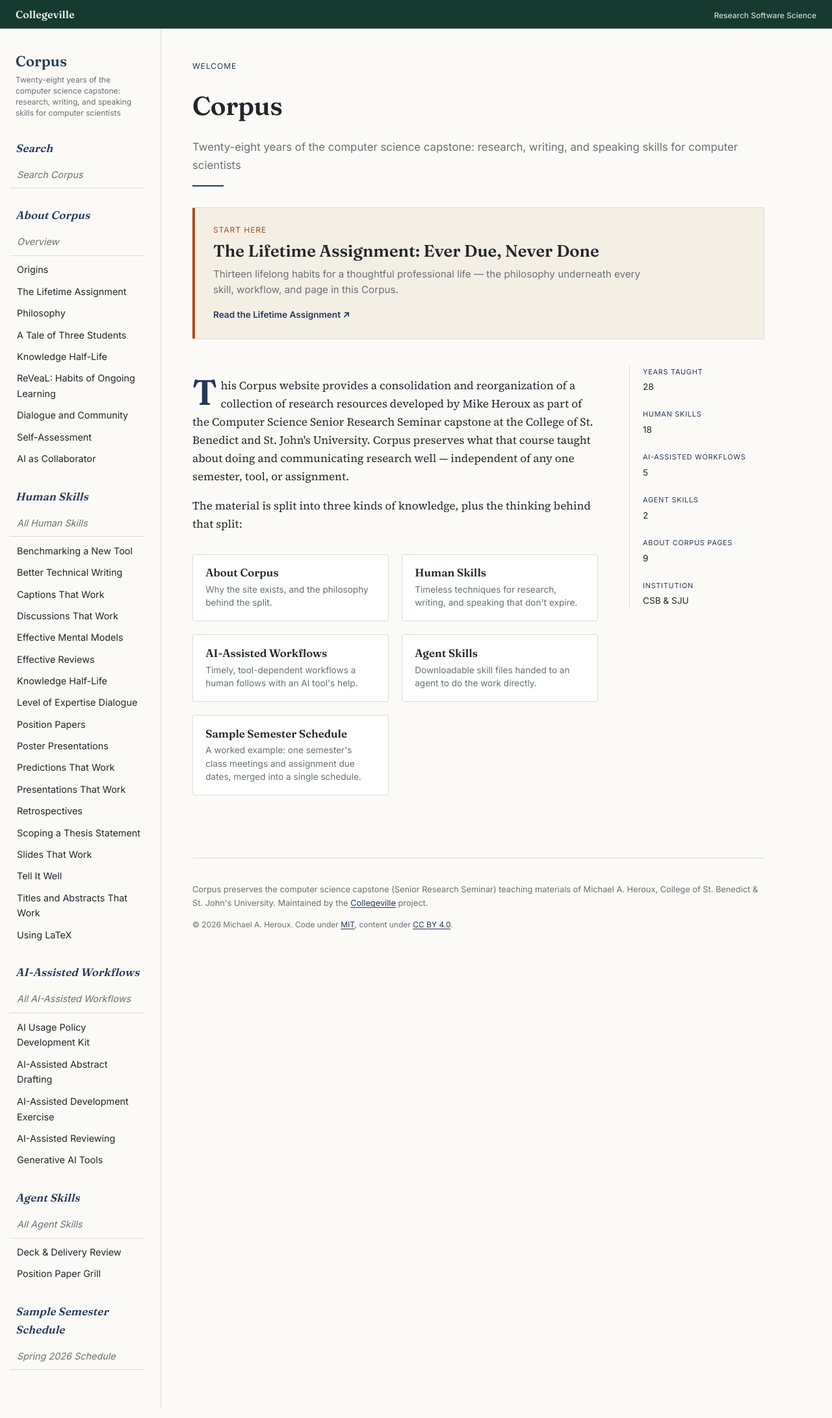
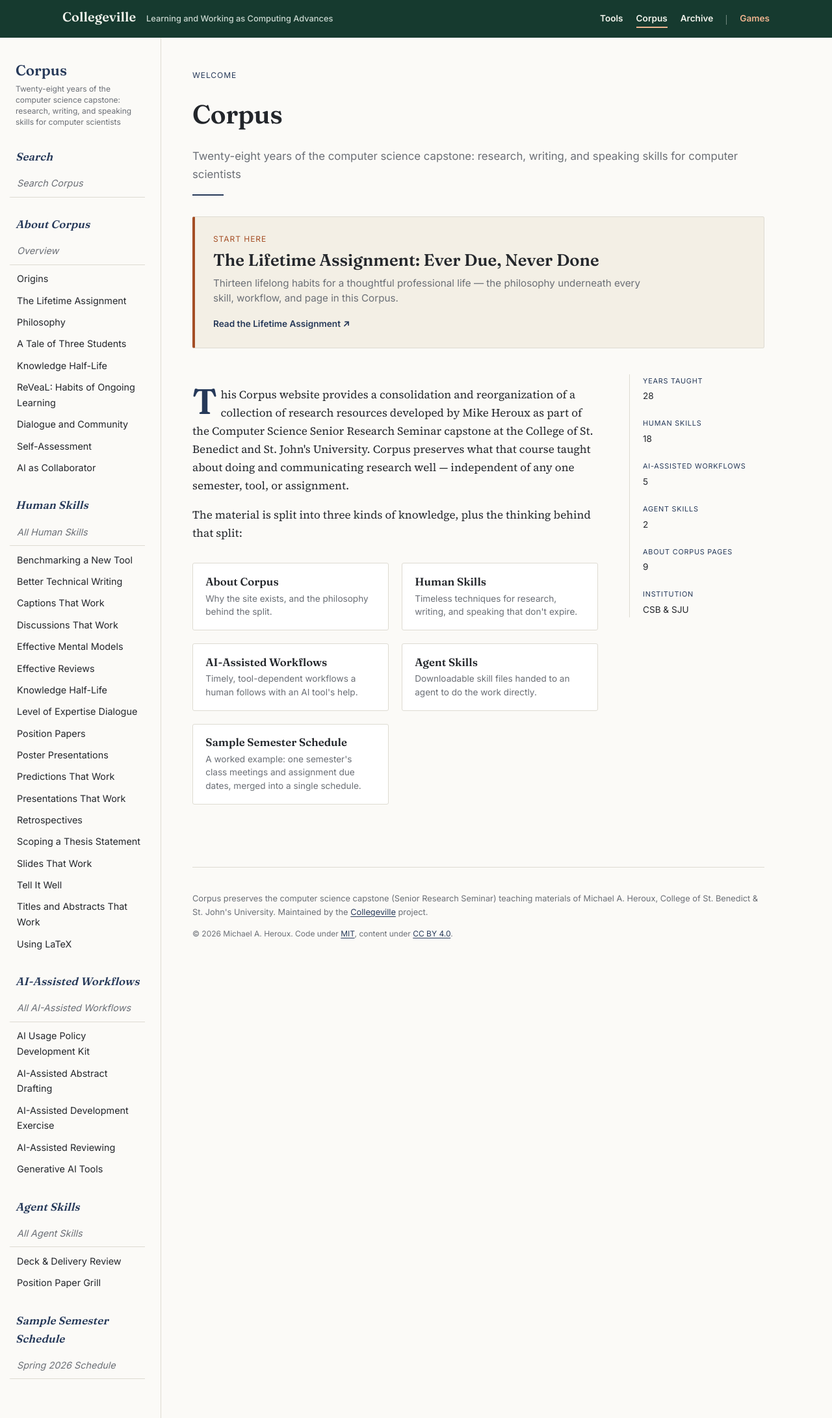
Before and after one commit to Collegeville/Corpus, a Jekyll site: the page built from index.md, in a window 1280 px wide. Shown: the whole page at 65% size. Built offline with Jekyll 4.4.1, drawn with Linux system fonts in a browser that asks for light colours.

Commit message:
Match the Corpus top bar to the Collegeville site's bar
The family bar had drifted: an old tagline and no navigation. It now
copies collegeville.github.io's top bar, with Tools, Corpus, Archive and
Games links and Corpus marked as the current page.

Co-Authored-By: Claude Opus 5.5 <noreply@anthropic.com>

```diff
--- a/_includes/family-bar.html
+++ b/_includes/family-bar.html
@@ -1,6 +1,17 @@
-<!-- Links back to the parent site. Matches the top bar on
-     collegeville.github.io, which is why this is always pine, not navy. -->
-<div class="family-bar">
-  <a href="https://collegeville.github.io/">Collegeville</a>
-  <span>Research Software Science</span>
-</div>
+<!-- A copy of the top bar on collegeville.github.io (_includes/topbar.html there).
+     Keep the two in step: same tagline, links, order, and look. -->
+<header class="family-bar">
+  <div class="family-bar__inner">
+    <div class="family-bar__id">
+      <a class="family-bar__brand" href="https://collegeville.github.io/">Collegeville</a>
+      <span>Learning and Working as Computing Advances</span>
+    </div>
+    <nav aria-label="Collegeville">
+      <a href="https://collegeville.github.io/tools/">Tools</a>
+      <a href="{{ '/' | relative_url }}" aria-current="page">Corpus</a>
+      <a href="https://collegeville.github.io/archive/">Archive</a>
+      <span class="family-bar__sep" aria-hidden="true"></span>
+      <a class="family-bar__games" href="https://collegeville.github.io/games/">Games</a>
+    </nav>
+  </div>
+</header>
--- a/assets/css/style.scss
+++ b/assets/css/style.scss
@@ -22,6 +22,7 @@
   --color-pine-deep:  #163A2F; /* family bar only, matches Collegeville */
   --color-on-pine:    #F4F5EE;
   --color-on-pine-muted: #CBD8D1;
+  --color-copper-light: #F0B48F; /* copper on pine, family bar only, matches Collegeville */
   --color-rule:       #DEDBD2; /* hairline borders */
   --color-rule-soft:  #EDEBE4;
 
@@ -116,35 +117,65 @@ pre {
 
 /* Family bar: ties Corpus to the parent Collegeville site. Same color and
    type as the top bar on collegeville.github.io. */
-.family-bar {
+/* Copies .topbar on collegeville.github.io value for value; keep in step. */
+.family-bar { background: var(--color-pine-deep); color: var(--color-on-pine); }
+.family-bar__inner {
+  max-width: 72rem;
+  margin: 0 auto;
+  padding: 0.9rem 2rem;
   display: flex;
   flex-wrap: wrap;
   justify-content: space-between;
   align-items: baseline;
-  gap: 0.1rem 1.5rem;
-  background: var(--color-pine-deep);
-  padding: 0.55rem 1.5rem;
+  gap: 0.25rem 1.5rem;
 }
-.family-bar a {
+.family-bar__brand {
   font-family: var(--font-display);
-  font-size: 1rem;
+  font-size: 1.25rem;
   font-weight: 600;
+  line-height: 1.2;
+  color: inherit;
+  text-decoration: none;
+}
+.family-bar__id { display: flex; flex-wrap: wrap; align-items: baseline; gap: 0.1rem 1rem; }
+.family-bar nav { display: flex; flex-wrap: wrap; align-items: baseline; gap: 0.25rem 1.25rem; }
+.family-bar nav a {
+  font-family: var(--font-ui);
+  font-size: 0.85rem;
+  font-weight: 600;
+  line-height: 1.65;
   color: var(--color-on-pine);
   text-decoration: none;
+  padding-bottom: 0.1rem;
+  border-bottom: 2px solid transparent;
 }
-.family-bar a:hover { text-decoration: underline; }
-.family-bar span {
+.family-bar nav .family-bar__games { color: var(--color-copper-light); }
+.family-bar nav a:hover,
+.family-bar nav a[aria-current="page"] { border-bottom-color: var(--color-copper-light); }
+.family-bar a:focus-visible { outline: 2px solid var(--color-copper-light); outline-offset: 2px; }
+.family-bar__sep {
+  align-self: center;
+  width: 1px;
+  height: 0.9rem;
+  background: var(--color-on-pine-muted);
+  opacity: 0.5;
+}
+.family-bar span:not(.family-bar__sep) {
   font-family: var(--font-ui);
-  font-size: 0.75rem;
+  font-size: 0.8rem;
   font-weight: 500;
+  line-height: 1.4;
   color: var(--color-on-pine-muted);
+}
+@media (max-width: 36rem) {
+  .family-bar__inner { padding: 0.9rem 1rem; }
 }
 
 /* Layout shell --------------------------------------------------------- */
 .site {
   display: grid;
   grid-template-columns: var(--sidebar-width) minmax(0, 1fr);
-  min-height: calc(100vh - 2.75rem); /* leaves room for the family bar */
+  min-height: calc(100vh - 3.4rem); /* leaves room for the family bar */
 }
 
 .sidebar {
```
